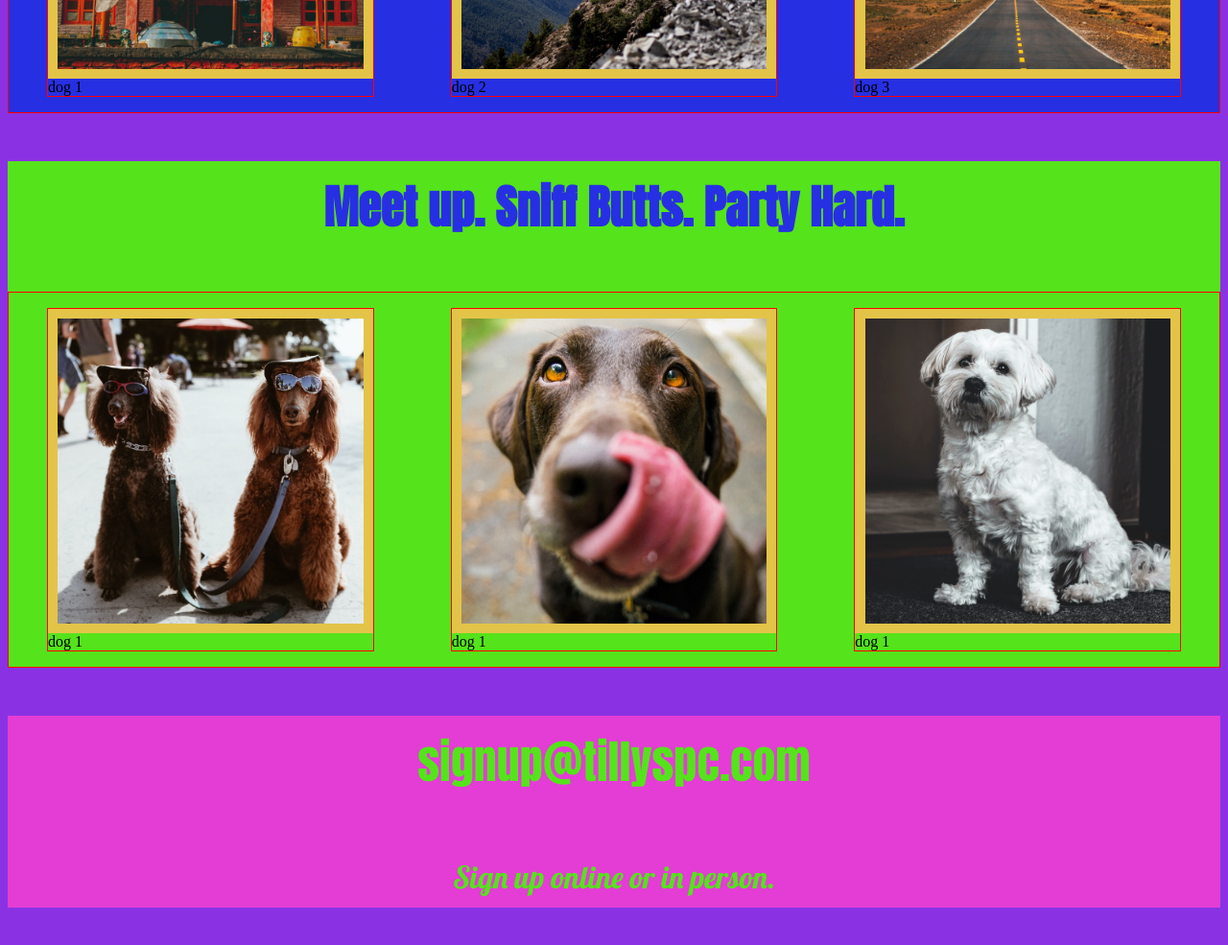
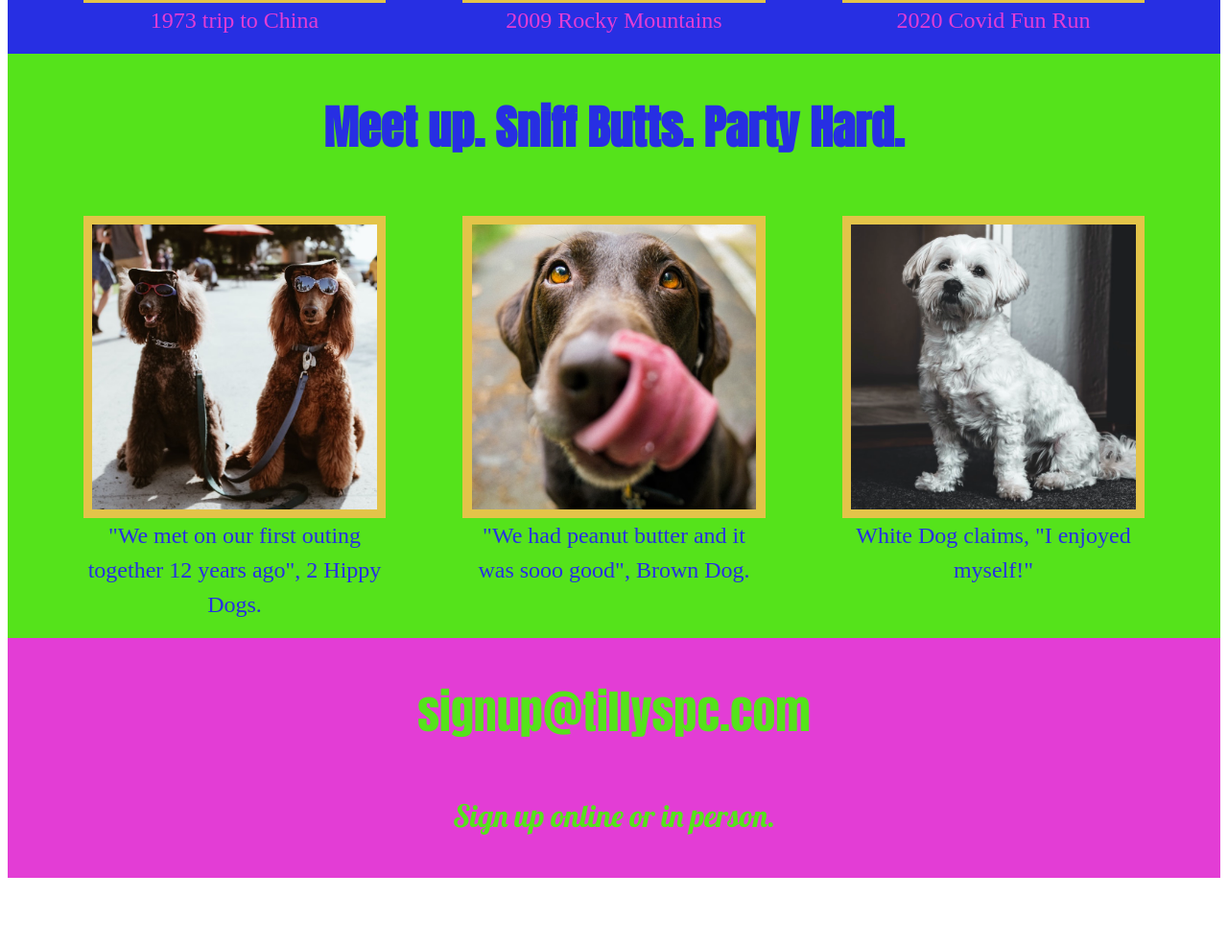
Before and after one commit to nonstickcode/club_project, a plain HTML site: page index.html in a window 1280 px wide. Shown: the part 725-1710 px from the top of the page at 96% size. After the commit the page ends 1648 px from the top, so only its background shows below. Drawn offline with Linux system fonts and the light colour scheme.

Commit message:
finished style and borders and @media

```diff
--- a/index.html
+++ b/index.html
@@ -20,13 +20,14 @@
         Tilly's Dog Party Club
       </h1>
       <nav>
-        <a href="#">Locations</a>
-        <a href="#">Goals</a>
-        <a href="#">Contact info</a>
+        <a href="#locations">Locations</a>
+        <a href="#goals">Goals</a>
+        <a href="#contact">Contact info</a>
       </nav>
 
     </header>
-    <section class="locations main_sect">
+
+    <section id="locations" class="locations main_sect">
       <h2>
         Exotic Locations
       </h2>
@@ -34,24 +35,25 @@
         <figure>
           <img src="resources/images/loc-one.jpeg" />
           <figcaption>
-            dog 1
+            1973 trip to China
           </figcaption>
         </figure>
         <figure>
           <img src="resources/images/loc_two.jpeg" />
           <figcaption>
-            dog 2
+            2009 Rocky Mountains
           </figcaption>
         </figure>
         <figure>
           <img src="resources/images/loc_three.jpeg" />
           <figcaption>
-            dog 3
+            2020 Covid Fun Run
           </figcaption>
         </figure>
       </div>
     </section>
-    <section class="goal main_sect">
+
+    <section id="goals" class="goal main_sect">
       <h2>
         Meet up. Sniff Butts. Party Hard.
       </h2>
@@ -59,33 +61,31 @@
         <figure>
           <img src="resources/images/dog_two.jpeg"/>
           <figcaption>
-            dog 1
+            "We met on our first outing together 12 years ago", 2 Hippy Dogs.
           </figcaption>
         </figure>
         <figure>
           <img src="resources/images/dog_lick.jpeg"/>
           <figcaption>
-            dog 1
+            "We had peanut butter and it was sooo good", Brown Dog.
           </figcaption>
         </figure>
         <figure>
           <img src="resources/images/dog_white.jpeg"/>
           <figcaption>
-            dog 1
+            White Dog claims, "I enjoyed myself!"
           </figcaption>
         </figure>
       </div>
     </section>
-    <footer class="contact_info main_sect" >
+
+    <footer id="contact" class="contact_info main_sect" >
       <h2>
         signup@tillyspc.com
       </h2>
       <p>
         Sign up online or in person.
       </p>
-
-
     </footer>
-
   </body>
 </html>
--- a/resources/css/style.css
+++ b/resources/css/style.css
@@ -1,5 +1,5 @@
 body {
-  background-color: #8A32E3;
+
 }
 header {
   background-color: #E33DD5;
@@ -7,15 +7,13 @@ header {
   text-align: center;
   flex-direction: column;
   height: auto;
-  margin: 30px 2% 0;
-
+  margin-top: 10px;
 }
-
-
 header h1 {
   font-size: 5em;
   color: #55E31B;
   font-family: 'Lobster', cursive;
+  padding: 0 10%;
 }
 nav {
   background-color: #E3C449 ;
@@ -29,31 +27,24 @@ nav a {
   height: 50px;
   border: 1px solid black;
 }
-.main_sect {
-  margin: 50px 0;
-}
 .locations {
   background-color: #272FE3;
-
+  color: #E33DD5;
+  border: 1px solid #272FE3;
 }
 .locations h2 {
   text-align: center;
-  color: #E33DD5;
   font-size: 3rem;
-  line-height: 6rem;
   font-family: 'Anton', sans-serif;
 }
 .three_img_group {
-  border: 1px solid red;
   display: inline-flex;
   justify-content: center;
 }
 .three_img_group figure {
-  border: 1px solid red;
   display: flex;
   flex-direction: column;
-  width: 30%;
-
+  width: 25%;
 }
 .three_img_group img {
   background-color: #E3C449;
@@ -61,30 +52,29 @@ nav a {
   display: flex;
   width: 94%;
   height: auto;
-
 }
-
 .goal {
   background-color: #55E31B;
+  color: #272FE3;
+  border: 1px solid #55E31B;
 }
 .goal h2 {
-  color: #272FE3;
   text-align: center;
-  line-height: 6rem;
   font-size: 3rem;
   font-family: 'Anton', sans-serif;
+  padding: 0 10%;
 }
-
 footer {
   background-color: #E33DD5;
   color: #55E31B;
+  border: 1px solid #E33DD5;
+
 
 }
-
 footer h2 {
   text-align: center;
   font-size: 3rem;
-  line-height: 6rem;
+
   font-family: 'Anton', sans-serif;
   font-weight: 500;
 }
@@ -96,25 +86,33 @@ footer p {
   font-weight: 500;
 }
 
+figcaption {
+  font-size: 1.5em;
+  line-height: 1.5em;
+  text-align: center;
+
+}
+
 /* Screen size below 600px */
 
 @media only screen and (max-width:600px) {
   .three_img_group {
     flex-direction: column;
     padding: 0 2%;
-
-
-
   }
   .three_img_group figure {
     flex-direction: row;
     width: 100%;
     margin: 1% 0;
-
   }
   .three_img_group img {
     width: 60%;
     height: 100%;
   }
+  figcaption {
+    align-self: center;
+    padding: 0 2%;
 
+
+  }
 }
```
